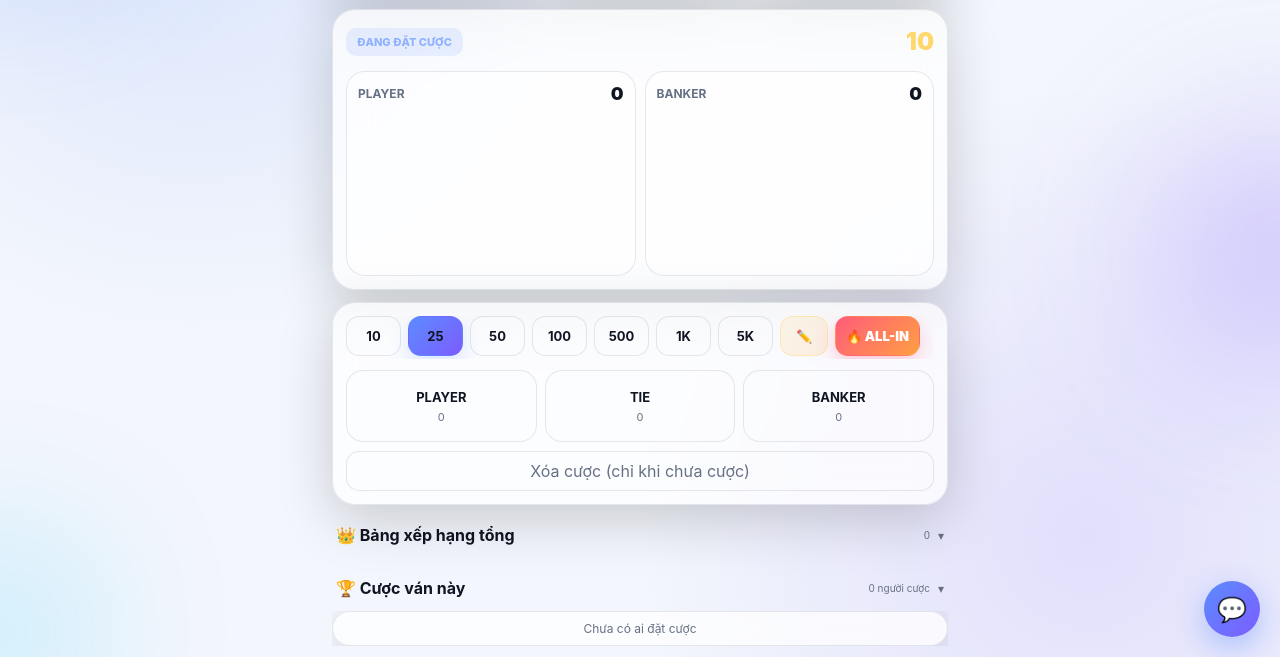
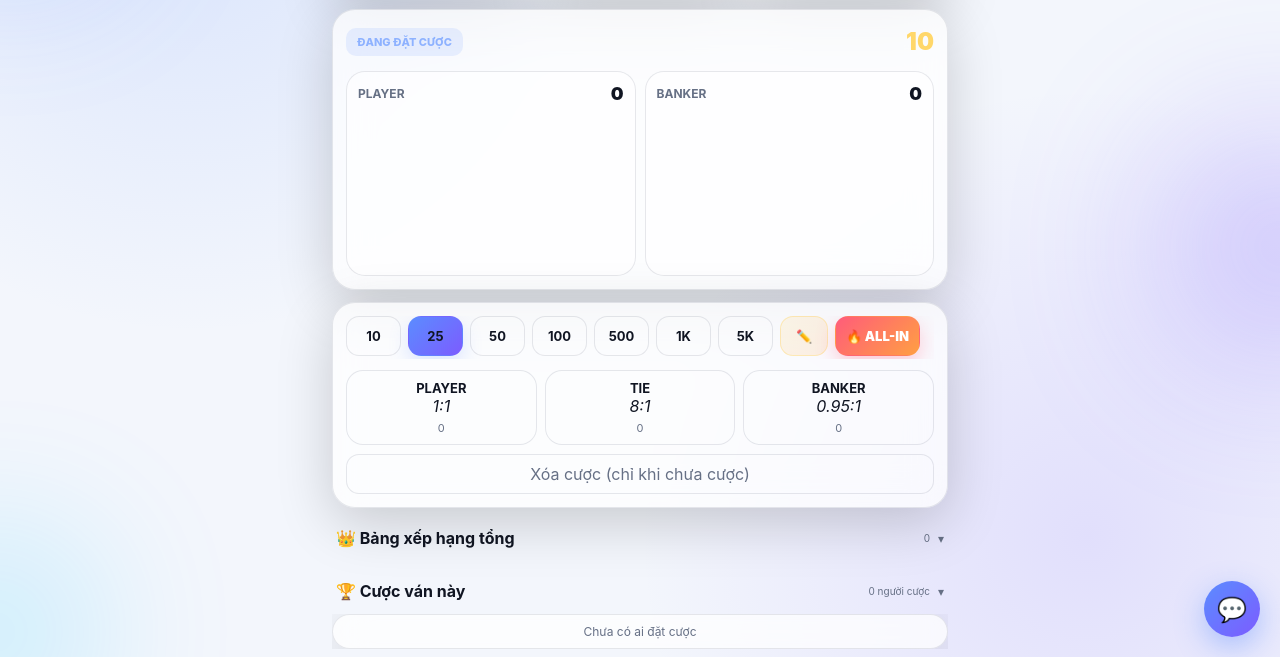
Before and after one commit to QuocChienn2709/bacarat-online, a plain HTML site: page frontend/index.html in a window 1280 px wide. Shown: the part 143-800 px from the top of the page. Drawn offline with nearby package versions, Linux system fonts and the light colour scheme; no server answers.

Commit message:
Update index.html

```diff
--- a/frontend/index.html
+++ b/frontend/index.html
@@ -89,13 +89,19 @@
 
     <div class="bet-options">
         <button class="bet-option" data-side="player">
-            <strong>PLAYER</strong><span id="playerBet">0</span>
+            <strong>PLAYER</strong>
+            <em class="bet-rate">1:1</em>
+            <span id="playerBet">0</span>
         </button>
         <button class="bet-option" data-side="tie">
-            <strong>TIE</strong><span id="tieBet">0</span>
+            <strong>TIE</strong>
+            <em class="bet-rate">8:1</em>
+            <span id="tieBet">0</span>
         </button>
         <button class="bet-option" data-side="banker">
-            <strong>BANKER</strong><span id="bankerBet">0</span>
+            <strong>BANKER</strong>
+            <em class="bet-rate">0.95:1</em>
+            <span id="bankerBet">0</span>
         </button>
     </div>
     <button class="clear-btn" id="clearBet">Xóa cược (chỉ khi chưa cược)</button>
```
